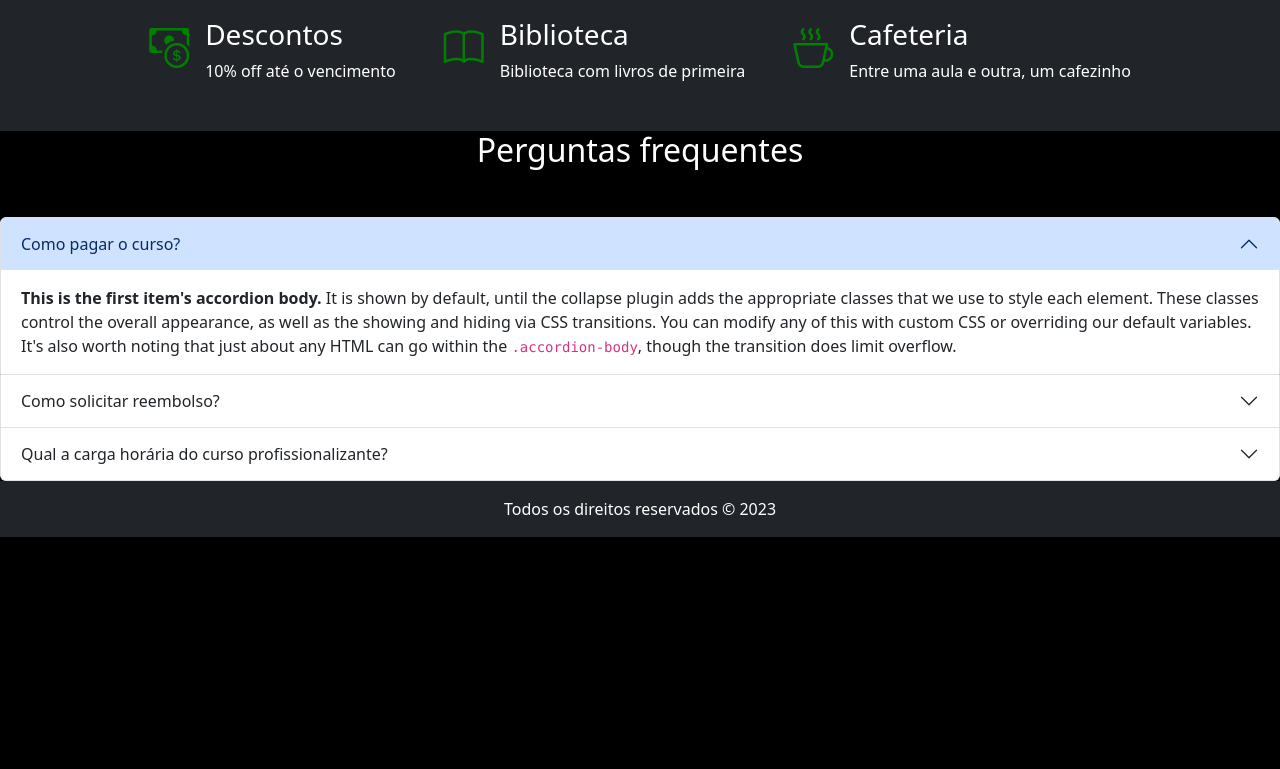
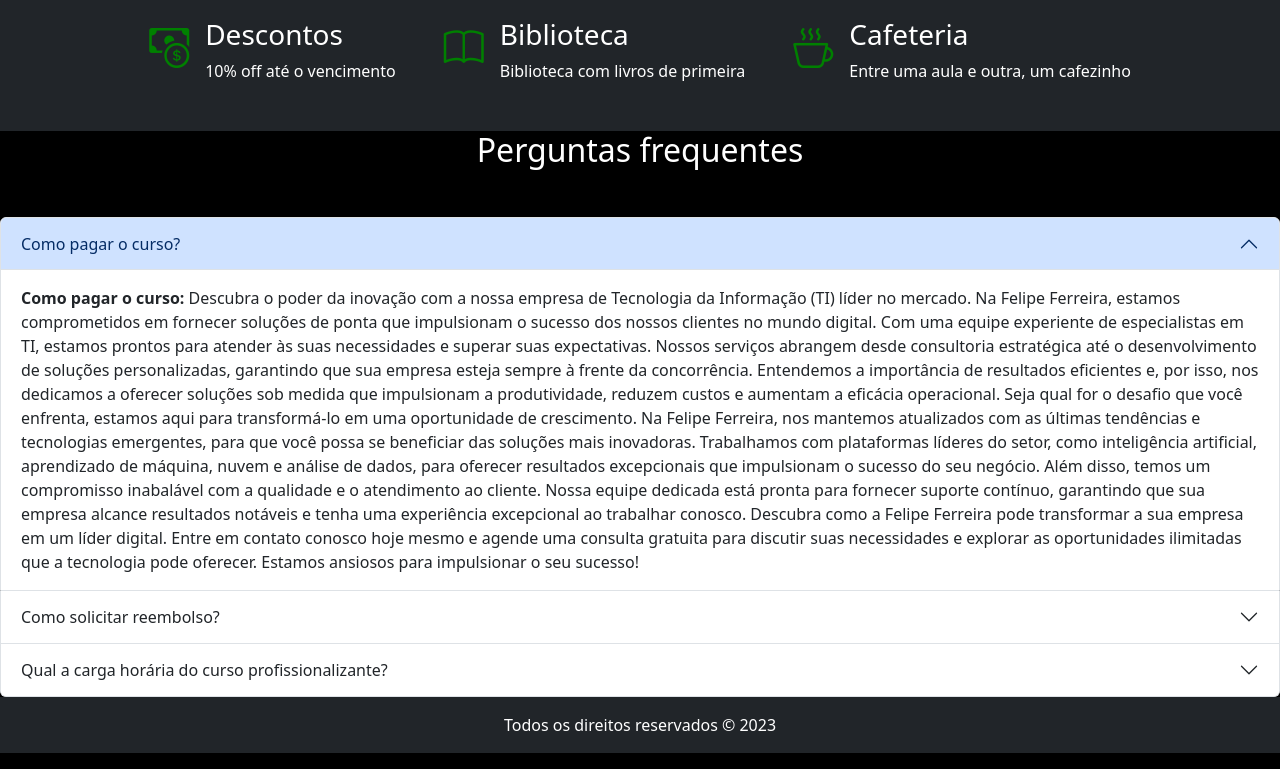
Before and after one commit to felipenvferreira/Repositorio_front, a plain HTML site: page AtividadeBootstrap/index.html in a window 1280 px wide. Shown: the part 3282-4051 px from the top of the page. Before the commit the page ends 3835 px from the top, so only its background shows below. Drawn offline with nearby package versions, Linux system fonts and the light colour scheme; files whose address does not match are found by name.

Commit message:
Alterações no site

```diff
--- a/AtividadeBootstrap/index.html
+++ b/AtividadeBootstrap/index.html
@@ -338,14 +338,17 @@
             data-bs-parent="#accordionExample"
           >
             <div class="accordion-body">
-              <strong>This is the first item's accordion body.</strong> It is
-              shown by default, until the collapse plugin adds the appropriate
-              classes that we use to style each element. These classes control
-              the overall appearance, as well as the showing and hiding via CSS
-              transitions. You can modify any of this with custom CSS or
-              overriding our default variables. It's also worth noting that just
-              about any HTML can go within the <code>.accordion-body</code>,
-              though the transition does limit overflow.
+              <strong>Como pagar o curso: </strong> Descubra o poder da inovação com a nossa empresa de Tecnologia da Informação (TI) líder no mercado. Na Felipe Ferreira, estamos comprometidos em fornecer soluções de ponta que impulsionam o sucesso dos nossos clientes no mundo digital.
+
+              Com uma equipe experiente de especialistas em TI, estamos prontos para atender às suas necessidades e superar suas expectativas. Nossos serviços abrangem desde consultoria estratégica até o desenvolvimento de soluções personalizadas, garantindo que sua empresa esteja sempre à frente da concorrência.
+
+              Entendemos a importância de resultados eficientes e, por isso, nos dedicamos a oferecer soluções sob medida que impulsionam a produtividade, reduzem custos e aumentam a eficácia operacional. Seja qual for o desafio que você enfrenta, estamos aqui para transformá-lo em uma oportunidade de crescimento.
+
+              Na Felipe Ferreira, nos mantemos atualizados com as últimas tendências e tecnologias emergentes, para que você possa se beneficiar das soluções mais inovadoras. Trabalhamos com plataformas líderes do setor, como inteligência artificial, aprendizado de máquina, nuvem e análise de dados, para oferecer resultados excepcionais que impulsionam o sucesso do seu negócio.
+
+              Além disso, temos um compromisso inabalável com a qualidade e o atendimento ao cliente. Nossa equipe dedicada está pronta para fornecer suporte contínuo, garantindo que sua empresa alcance resultados notáveis e tenha uma experiência excepcional ao trabalhar conosco.
+
+              Descubra como a Felipe Ferreira pode transformar a sua empresa em um líder digital. Entre em contato conosco hoje mesmo e agende uma consulta gratuita para discutir suas necessidades e explorar as oportunidades ilimitadas que a tecnologia pode oferecer. Estamos ansiosos para impulsionar o seu sucesso!
             </div>
           </div>
         </div>
@@ -368,14 +371,7 @@
             data-bs-parent="#accordionExample"
           >
             <div class="accordion-body">
-              <strong>This is the second item's accordion body.</strong> It is
-              hidden by default, until the collapse plugin adds the appropriate
-              classes that we use to style each element. These classes control
-              the overall appearance, as well as the showing and hiding via CSS
-              transitions. You can modify any of this with custom CSS or
-              overriding our default variables. It's also worth noting that just
-              about any HTML can go within the <code>.accordion-body</code>,
-              though the transition does limit overflow.
+              <strong>Como solicitar o reembolso: </strong> Para solicitar o reembolso caso necessário entre em contato conosco em um de nossos canais de comunicação ou pelo telefone: 0800-666-231.
             </div>
           </div>
         </div>
@@ -398,14 +394,7 @@
             data-bs-parent="#accordionExample"
           >
             <div class="accordion-body">
-              <strong>This is the third item's accordion body.</strong> It is
-              hidden by default, until the collapse plugin adds the appropriate
-              classes that we use to style each element. These classes control
-              the overall appearance, as well as the showing and hiding via CSS
-              transitions. You can modify any of this with custom CSS or
-              overriding our default variables. It's also worth noting that just
-              about any HTML can go within the <code>.accordion-body</code>,
-              though the transition does limit overflow.
+              <strong>Qual a carga horária de nossos cursos: </strong> Nossos cursos possuem carga horária média de 670hrs. Mas pode variar de cada curso.
             </div>
           </div>
         </div>
```
